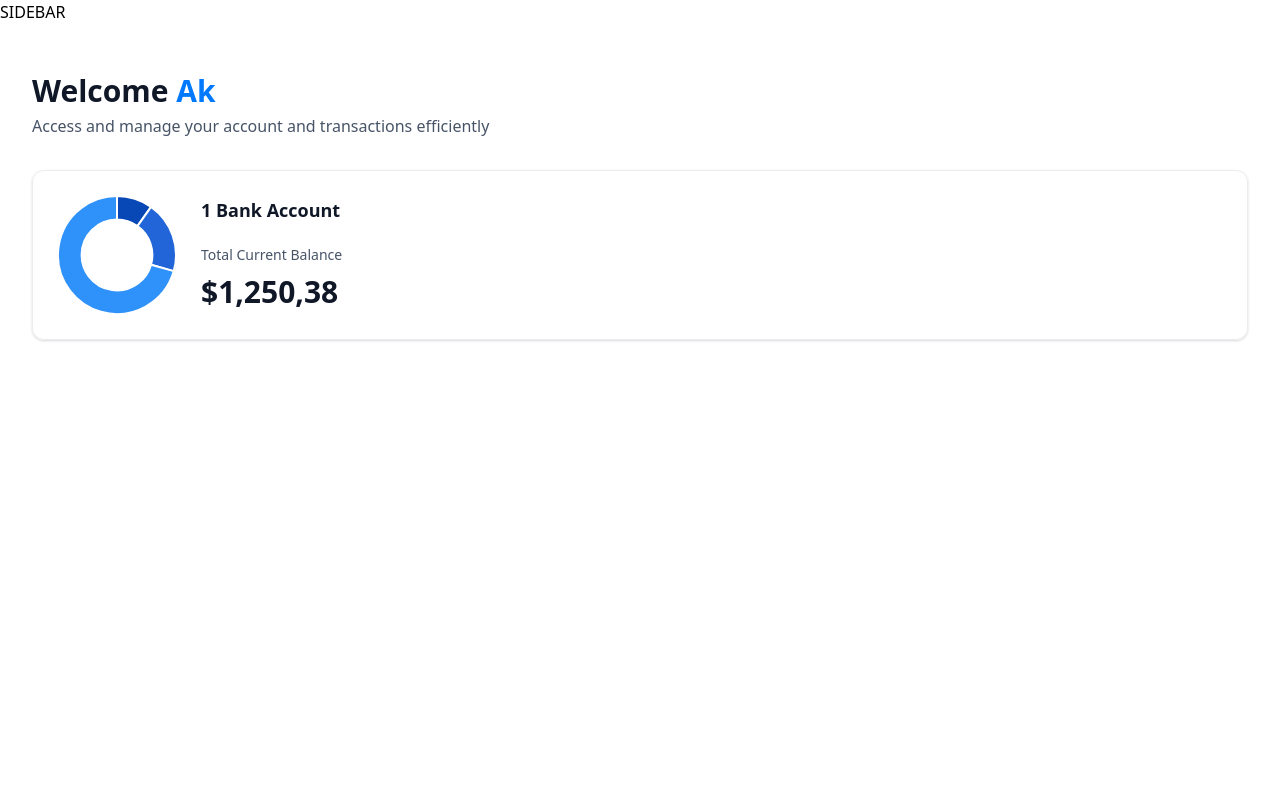
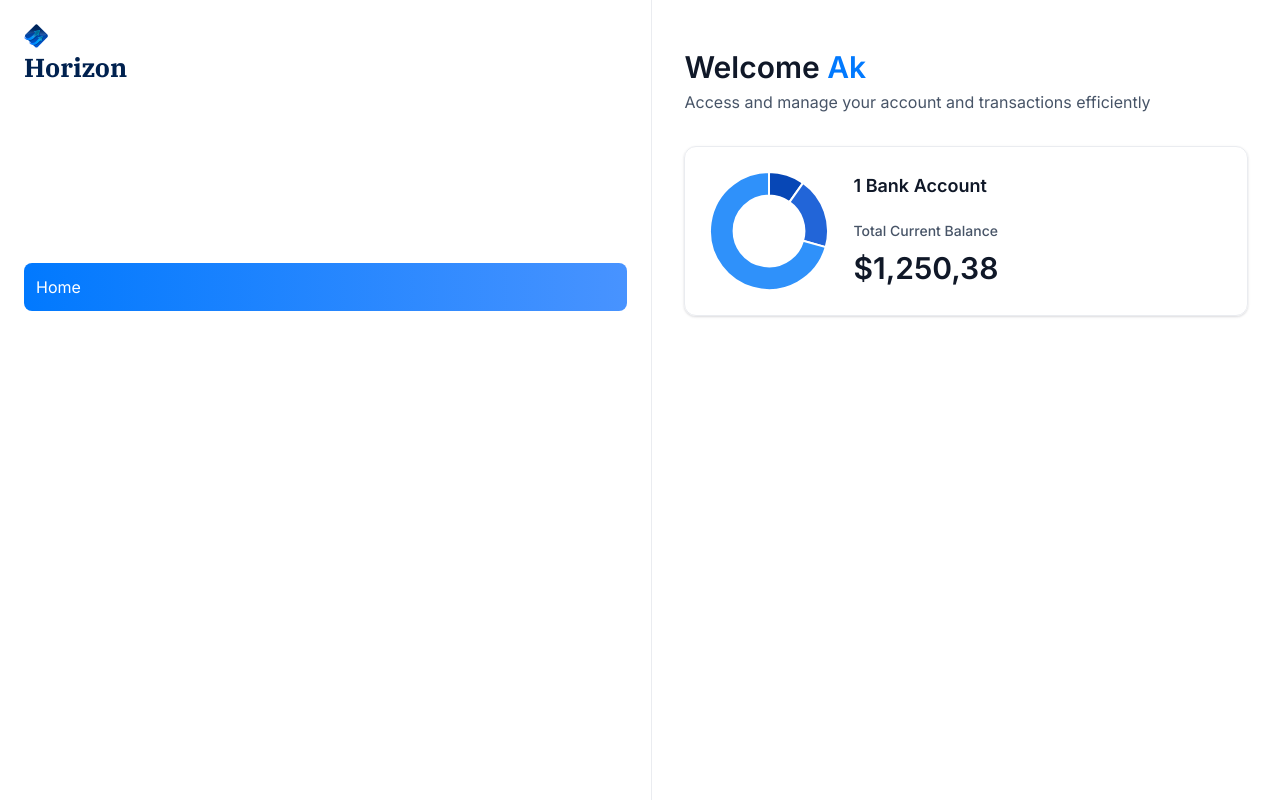
Before and after one commit to redhairshanks362/jsm_banking, a Next.js app: page / in a window 1280 px wide. Built offline with nearby package versions, Linux system fonts and the light colour scheme.

Commit message:
Implemented a basic side bar with ngClass kind of conditional styling, and using links.map to iterate and show the hyperlinks

```diff
--- a/app/(root)/layout.tsx
+++ b/app/(root)/layout.tsx
@@ -1,11 +1,14 @@
+import SideBar from "@/components/ui/SideBar";
+
 export default function RootLayout({
   children,
 }: Readonly<{
   children: React.ReactNode;
 }>) {
+  const loggedIn = { firstName: 'Ak', lastName: 'B'};
   return (
-   <main>
-    SIDEBAR
+   <main className="flex h-screen w-full font-inter">
+    <SideBar user={loggedIn}/>
     {children}
    </main>
   );
--- /dev/null
+++ b/components/ui/SideBar.tsx
@@ -0,0 +1,31 @@
+'use client';
+import React from 'react'
+import Link from 'next/link';
+import Image from 'next/image';
+import { sidebarLinks } from '@/constants';
+import { cn } from '@/lib/utils';
+import { usePathname } from 'next/navigation';
+
+const SideBar = ({user} :SiderbarProps) => {
+  const pathName = usePathname();
+  //We have to use 'use client' because this is a hook
+  return (
+    <section className='sidebar'>
+        <nav className='flex flex-col gap-4'>
+            <Link href="/" className="mb-12 cursor-pointer items-center gap-2">
+            <Image src="/icons/logo.svg" width={34} height={34} alt='Horizon logo' className='size-[24px] max-xl:size-14'/>
+            <h1 className='sidebar-logo'> Horizon</h1>
+            </Link>
+            // links to pointing to other pages
+            // we are using className here where it will highlight the active tab in sidebar for that we will make use of cn
+            // it is sort of like ngClass where we apply custom tailwind based on boolean flag or conditions
+            {sidebarLinks.map((item) => {
+              const isActive = pathName === item.route || pathName.startsWith(`${item.route}/`)
+              return (<Link href={item.route} key={item.label} className={cn('sidebar-link', {'bg-bank-gradient': isActive})}> {item.label} </Link>)
+            })}
+        </nav>
+    </section>
+  )
+}
+
+export default SideBar
```
